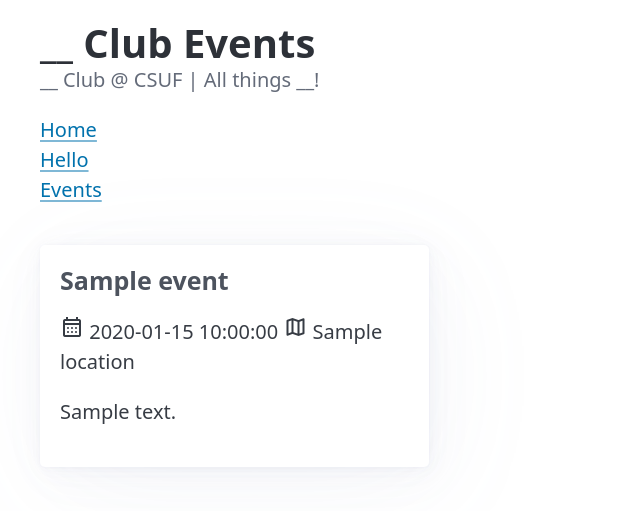
After one commit to jjoeldaniel/dev_fullstack, a FastAPI app: template templates/events.html in a window 1280 px wide. The commit adds this page. Shown: the top 511 px of the page, without its empty margins (0-640 px from the left). Run offline with FastAPI, Linux system fonts and the light colour scheme; the template is opened without the code that fills it: most values are stand-ins (such as "Sample title", 1, 10 or a date in 2020); some libraries are stand-ins or nearby versions.

Commit message:
add events

```diff
--- /dev/null
+++ b/events.json
@@ -0,0 +1,46 @@
+{
+  "events": [
+    {
+      "name": "Ice Cream Social",
+      "location": "School Courtyard",
+      "date": "June 15, 2024",
+      "description": "Join us for our first club meeting of the year! Meet the officers, learn about oru upcoming events, and enjoy some delicious ice cream!"
+    },
+    {
+      "name": "Movie Night Under the Stars",
+      "location": "Intramural Field",
+      "date": "August 10, 2024",
+      "description": "Bring a blanket and join us for a fun movie night! Snacks will be available for purchase. Family and friends welcome."
+    },
+    {
+      "name": "Bookworms Book Club",
+      "location": "Library Meeting Room",
+      "date": "September 5, 2024",
+      "description": "Calling all book lovers! Join us for the first meeting of the Bookworms Book Club. Discuss your favorite books, discover new reads, and enjoy some light refreshments."
+    },
+    {
+      "name": "Gaming Tournament Extravaganza",
+      "location": "Student Center Game Room",
+      "date": "October 20, 2024",
+      "description": "Compete in an epic gaming tournament with fellow students! Prizes for the winners and snacks for all participants. Bring your A-game and let the gaming fun begin!"
+    },
+    {
+      "name": "Artistic Expression Workshop",
+      "location": "Fine Arts Studio",
+      "date": "November 12, 2024",
+      "description": "Unleash your creativity in this hands-on artistic expression workshop. No experience required! Join us for a day of fun, experimentation, and the joy of creating art together."
+    },
+    {
+      "name": "Fitness Fiesta",
+      "location": "Campus Gym",
+      "date": "January 25, 2025",
+      "description": "Kickstart the new year with a Fitness Fiesta! Join us for a day of energetic workouts, wellness tips, and healthy snacks. Whether you're a fitness enthusiast or a beginner, there's something for everyone!"
+    },
+    {
+      "name": "Culinary Delights Showcase",
+      "location": "Culinary Arts Lab",
+      "date": "March 8, 2025",
+      "description": "Indulge your taste buds in a Culinary Delights Showcase! Experience a variety of mouthwatering dishes prepared by our talented culinary arts students. A feast for foodies and a celebration of culinary excellence."
+    }
+  ]
+}
--- a/main.py
+++ b/main.py
@@ -2,6 +2,25 @@ from fastapi import FastAPI, Request
 from fastapi.responses import HTMLResponse
 from fastapi.templating import Jinja2Templates
 from fastapi.middleware.cors import CORSMiddleware
+import json
+
+
+class Event:
+    def __init__(self, data: dict[str, str]) -> None:
+        self.name = data["name"]
+        self.location = data["location"]
+        self.date = data["date"]
+        self.description = data["description"]
+
+
+with open("events.json") as f:
+    json_data = json.load(f)
+
+data: list[Event] = []
+
+for event in json_data["events"]:
+    data.append(Event(event))
+
 
 app = FastAPI()
 templates = Jinja2Templates(directory="templates")
@@ -20,18 +39,20 @@ async def root(request: Request):
     return templates.TemplateResponse(request=request, name="index.html")
 
 
-# @app.get("/hello", response_class=HTMLResponse)
-# async def hello1(request: Request):
-#     return templates.TemplateResponse(request=request, name="hello.html")
-
-
-@app.get("/hello/", response_class=HTMLResponse)
+@app.get("/hello", response_class=HTMLResponse)
 async def hello(request: Request, name: str = "stranger"):
     return templates.TemplateResponse(
         request=request, name="hello.html", context={"name": name}
     )
 
 
+@app.get("/events", response_class=HTMLResponse)
+async def events(request: Request):
+    return templates.TemplateResponse(
+        request=request, name="events.html", context={"data": data}
+    )
+
+
 @app.get("/api/name")
 async def getName():
     return {"name": "Joel"}
--- /dev/null
+++ b/templates/events.html
@@ -0,0 +1,78 @@
+<!doctype html>
+<html lang="en" data-theme="light">
+  <head>
+    <meta charset="UTF-8" />
+    <meta name="viewport" content="width=device-width, initial-scale=1.0" />
+    <meta http-equiv="X-UA-Compatible" content="ie=edge" />
+    <meta name="color-scheme" content="light dark" />
+    <title>__ Club Events</title>
+    <link
+      rel="stylesheet"
+      href="https://cdn.jsdelivr.net/npm/@picocss/pico@2/css/pico.min.css"
+    />
+
+    <link
+      rel="stylesheet"
+      href="https://fonts.googleapis.com/css2?family=Material+Symbols+Outlined:opsz,wght,FILL,GRAD@24,400,0,0"
+    />
+
+    <style>
+      .grid-container {
+        display: grid;
+        grid-template-columns: repeat(auto-fill, minmax(0, 1fr));
+        gap: 16px; /* Adjust the gap as needed */
+
+        /* For tablets and larger screens (3 items per row) */
+        @media (min-width: 768px) {
+          grid-template-columns: repeat(3, 1fr);
+        }
+
+        /* For mobile devices (1 item per row) */
+        @media (max-width: 767px) {
+          grid-template-columns: 1fr;
+        }
+      }
+            }
+    </style>
+  </head>
+  <body>
+    <header class="container">
+      <hgroup>
+        <h1>__ Club Events</h1>
+        <p>__ Club @ CSUF | All things __!</p>
+      </hgroup>
+
+      <nav>
+        <div>
+          <a href="/">Home</a>
+          <br />
+          <a href="/hello">Hello</a>
+          <br />
+          <a href="/events">Events</a>
+        </div>
+      </nav>
+    </header>
+
+    <main class="container">
+      <div class="grid-container">
+        {% for event in data %}
+        <article>
+          <h4>{{event.name}}</h4>
+          <p>
+            <span
+              ><span class="material-symbols-outlined"> calendar_month </span>
+              {{event.date}}</span
+            >
+            <span
+              ><span class="material-symbols-outlined"> map </span>
+              {{event.location}}</span
+            >
+          </p>
+
+          <p>{{event.description}}</p>
+        </article>
+        {% endfor %}
+      </div>
+    </main>
+  </body>
+</html>
--- a/templates/index.html
+++ b/templates/index.html
@@ -40,6 +40,8 @@
           <a href="/">Home</a>
           <br />
           <a href="/hello">Hello</a>
+          <br />
+          <a href="/events">Events</a>
         </div>
       </nav>
     </header>
```
Also changed, not shown: templates/hello.html (+2 -23 lines), 1 other file.
